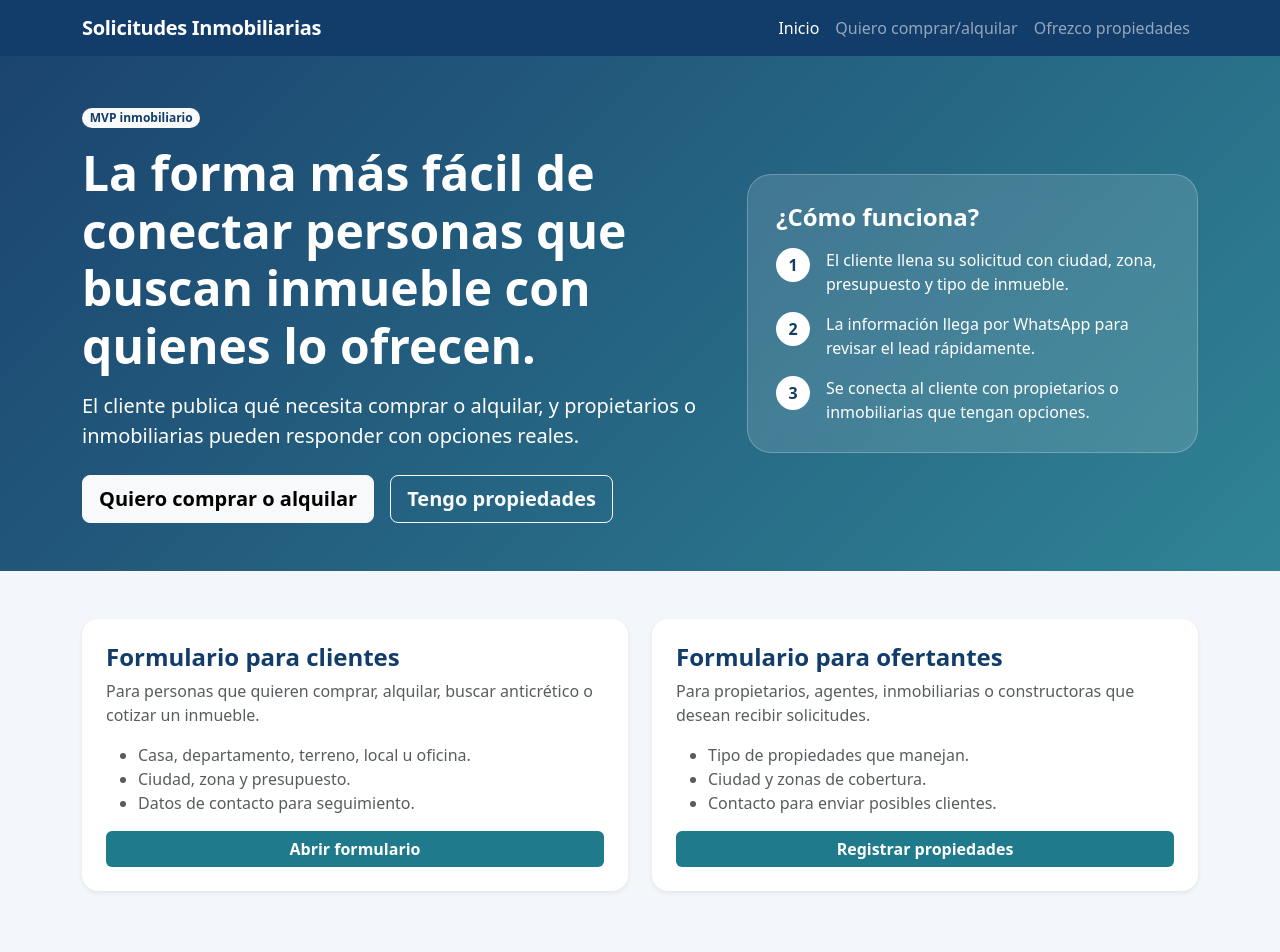
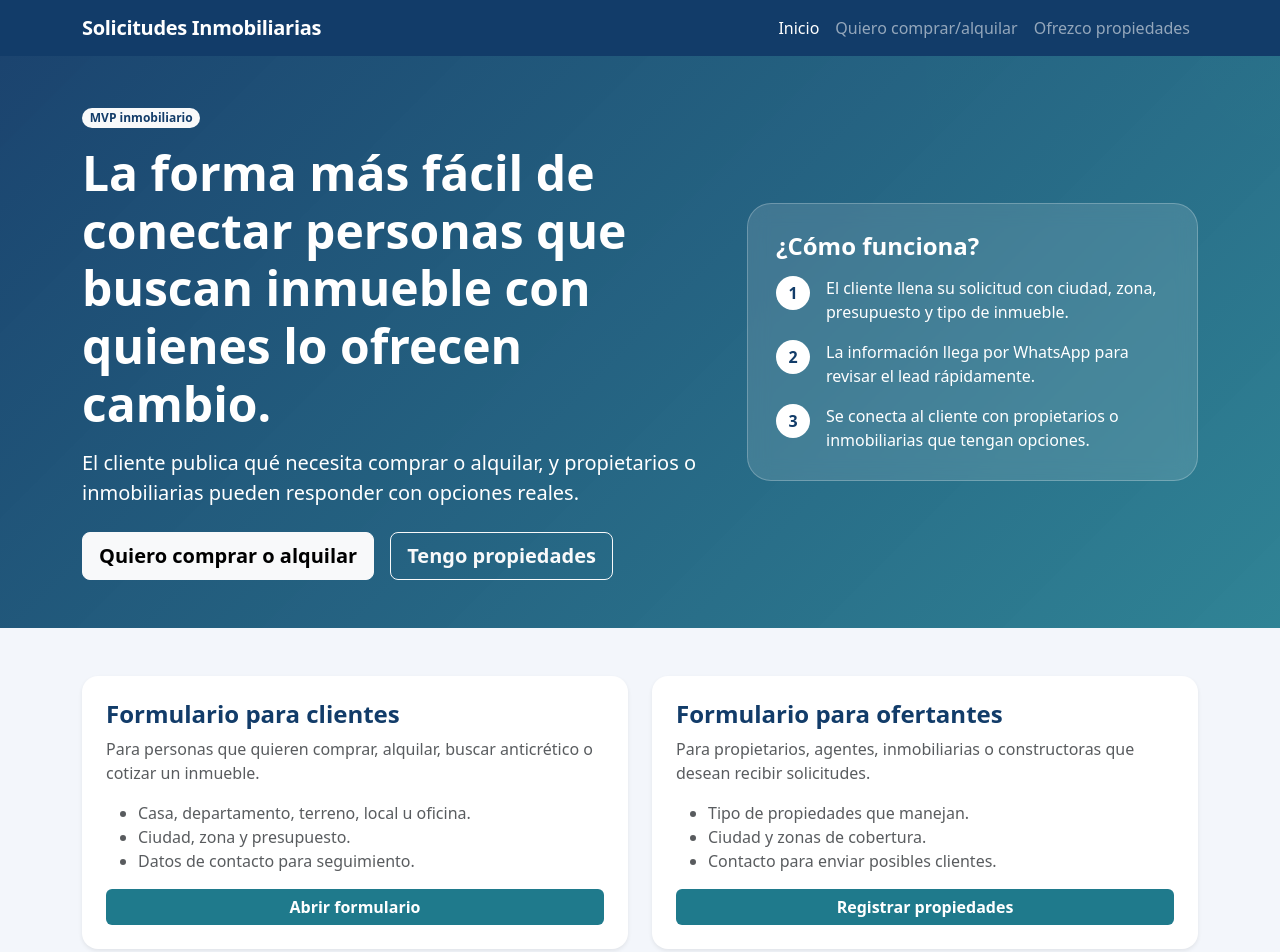
Before and after one commit to nelsonadriano123/KeyMatch, a plain HTML site: page index.html in a window 1280 px wide. Shown: the top 952 px of the page. Drawn offline with nearby package versions, Linux system fonts and the light colour scheme.

Commit message:
Actualizo página principal

```diff
--- a/index.html
+++ b/index.html
@@ -32,7 +32,7 @@
       <div class="row align-items-center g-4">
         <div class="col-lg-7">
           <span class="badge rounded-pill bg-light text-primary-custom mb-3">MVP inmobiliario</span>
-          <h1 class="display-5 fw-bold">La forma más fácil de conectar personas que buscan inmueble con quienes lo ofrecen.</h1>
+          <h1 class="display-5 fw-bold">La forma más fácil de conectar personas que buscan inmueble con quienes lo ofrecen cambio.</h1>
           <p class="lead mt-3">
             El cliente publica qué necesita comprar o alquilar, y propietarios o inmobiliarias pueden responder con opciones reales.
           </p>
```
